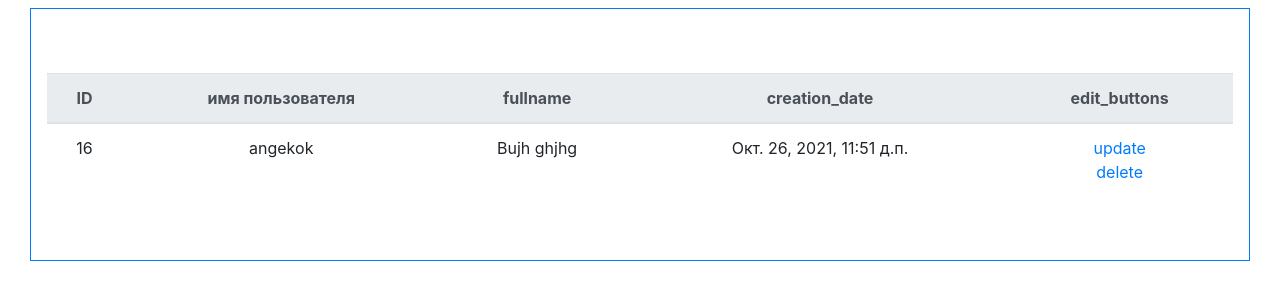
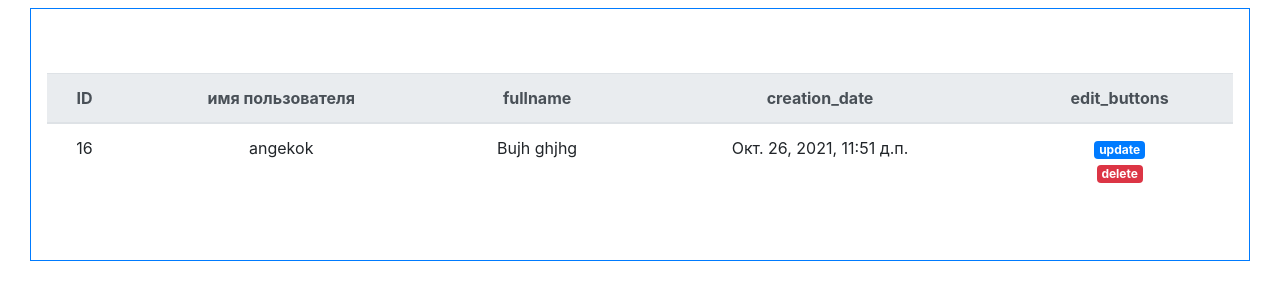
Before and after one commit to dr-angekok/python-project-lvl4, a Django app: page /users/ in a window 1280 px wide. Shown: the part 184-484 px from the top of the page. Run offline with Django 3.2, Linux system fonts and the light colour scheme; data comes from the database, SQL or seed files in the repository; some libraries are stand-ins or nearby versions.

Commit message:
Add petty user list badge

```diff
--- a/templates/users/list.html
+++ b/templates/users/list.html
@@ -25,9 +25,9 @@
             <td>{{ user.get_full_name }}</td>
             <td>{{ user.date_joined }}</td>
             <td>
-                <a href="{% url 'users:update' user.id %}">{% trans "update" %}</a>
+                <a href="{% url 'users:update' user.id %}" class="badge badge-primary">{% trans "update" %}</a>
                 <br>
-                <a href="{% url 'users:delete' user.id %}">{% trans "delete" %}</a>
+                <a href="{% url 'users:delete' user.id %}" class="badge badge-danger">{% trans "delete" %}</a>
             </td>
         </tr>
         {% endfor %}
```
